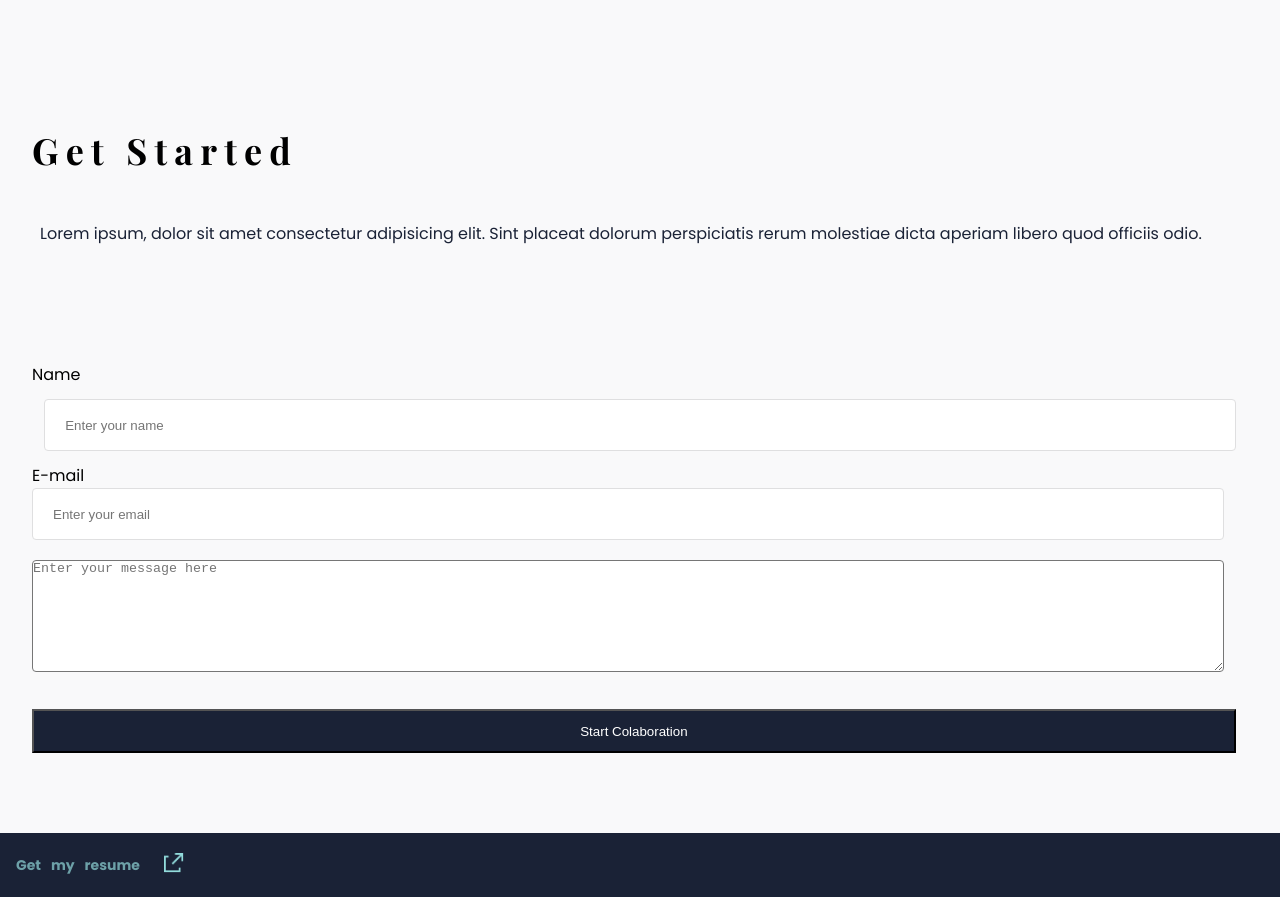
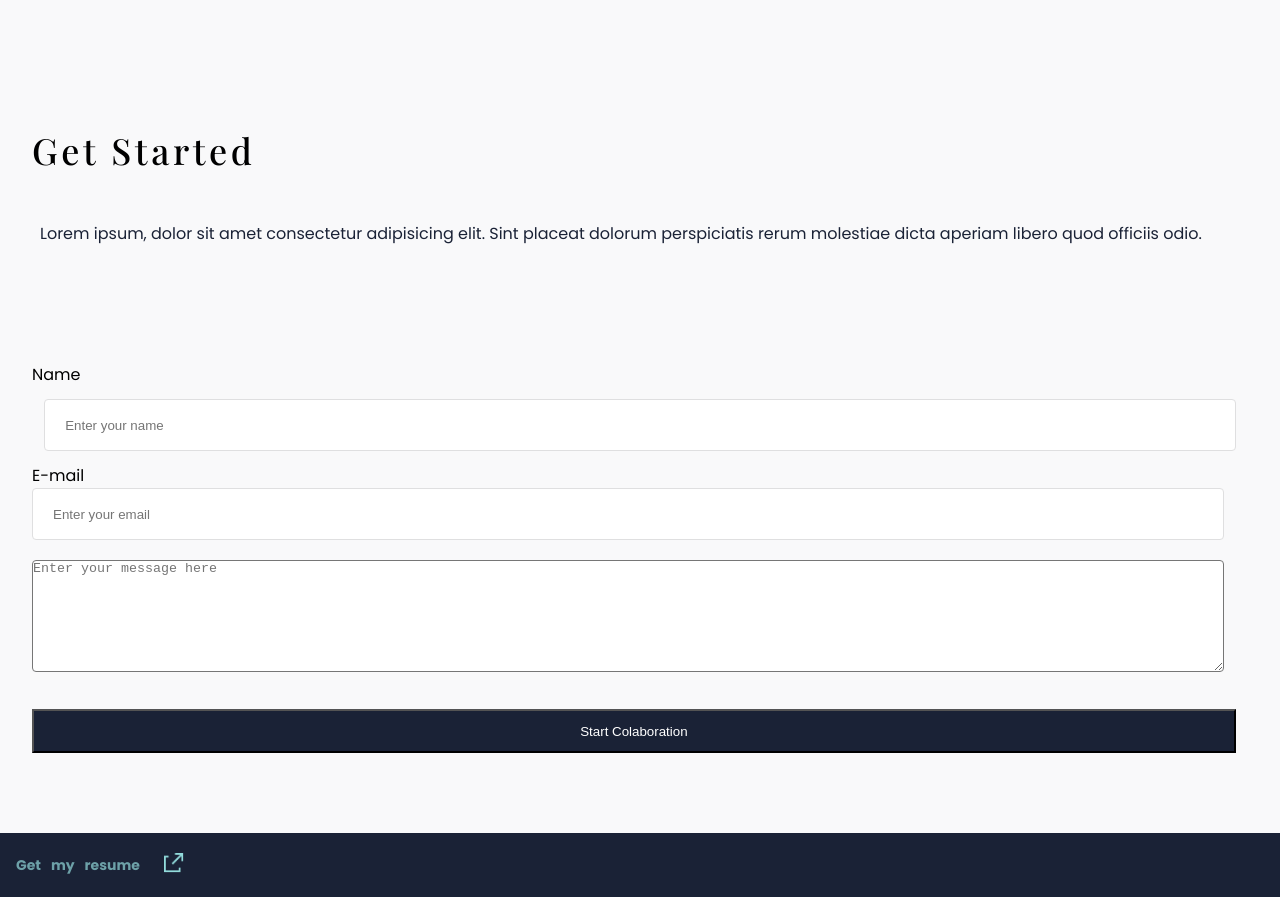
Before and after one commit to Ambrosegithub/My-portfolio-project, a website: page index.html in a window 1280 px wide. Shown: the part 7420-8317 px from the top of the page. Drawn offline with nearby package versions, Linux system fonts and the light colour scheme; files whose address does not match are found by name.

Commit message:
updated css

```diff
--- a/style.css
+++ b/style.css
@@ -156,8 +156,8 @@ nav .navbar-list-items a {
 .contact-form h2 {
   font-family: 'Playfair Display', sans-serif;
   font-size: 36px;
-  font-weight: 700;
-  letter-spacing: 0.2em;
+  font-weight: 500;
+  letter-spacing: 0.1em;
 }
 
 .contact-form button {
```
